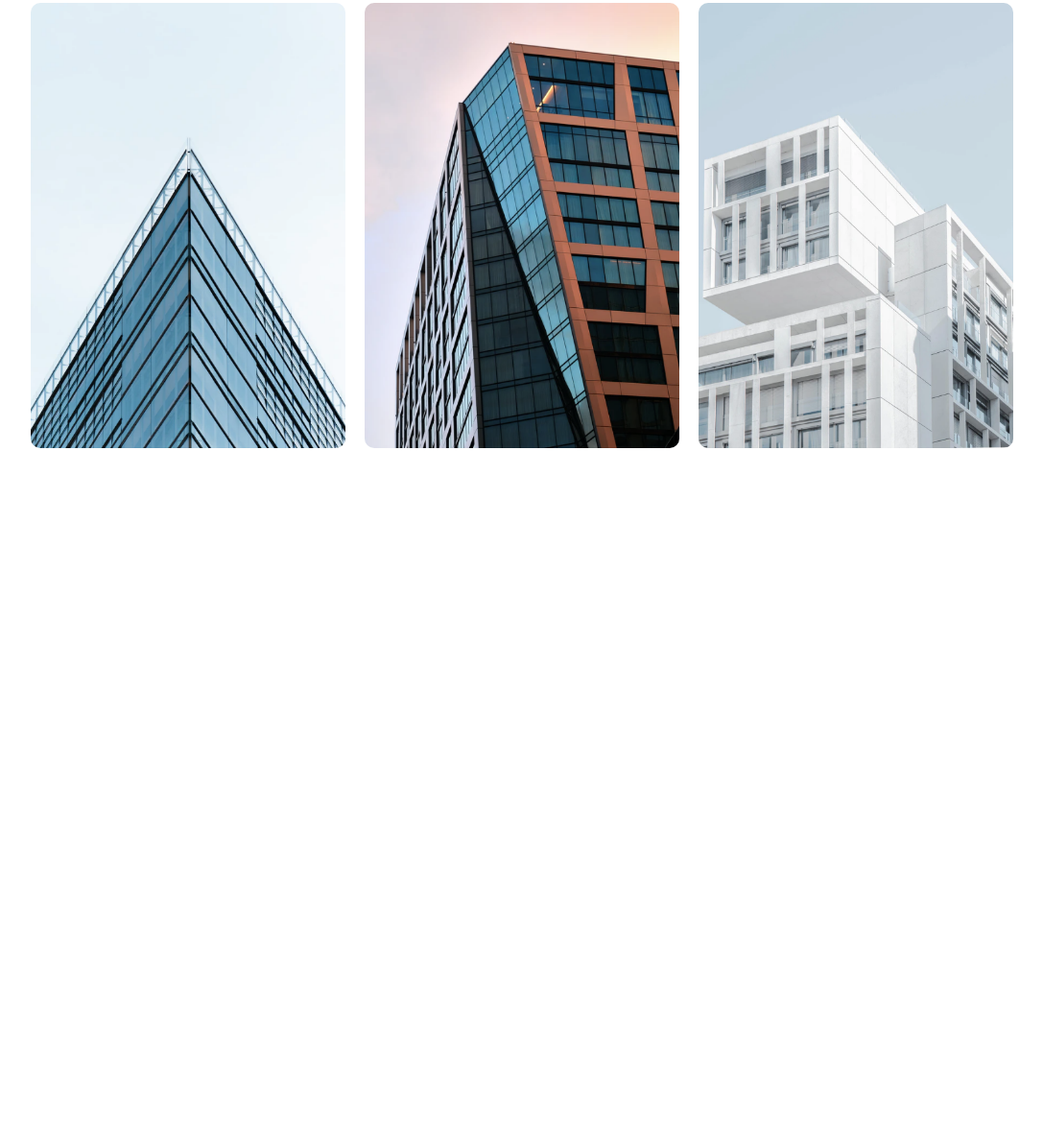
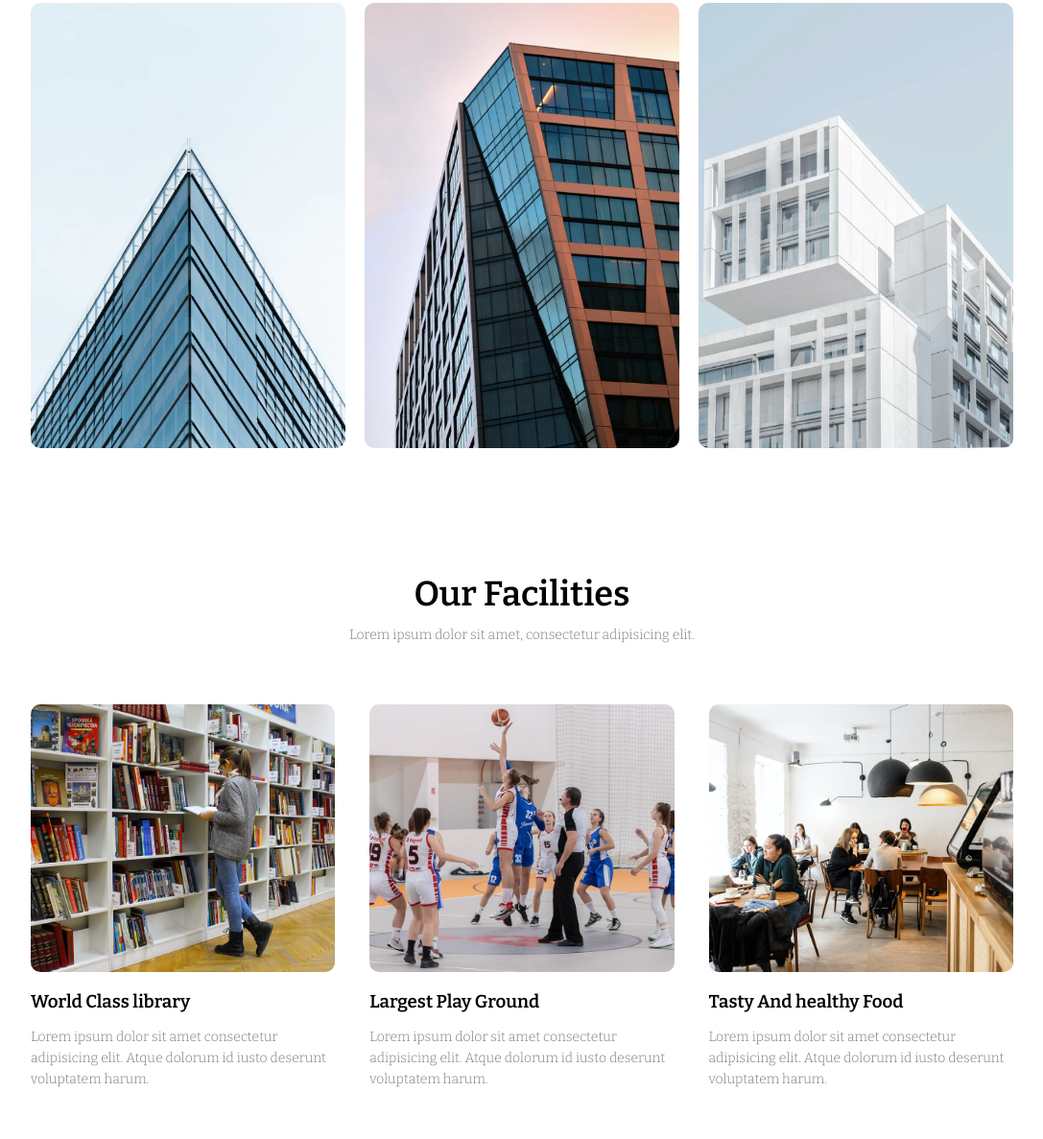
Before and after one commit to Solexy007/clawford-uni, a plain HTML site: page index.html in a window 1280 px wide. Shown: the part 1551-2738 px from the top of the page at 96% size, without its empty margins (96-1183 px from the left). Before the commit the page ends 2048 px from the top, so only its background shows below. Drawn offline with nearby package versions, Linux system fonts and the light colour scheme.

Commit message:
Added the facilities section

```diff
--- a/index.html
+++ b/index.html
@@ -81,6 +81,31 @@
         </div>
     </section>
 
+    <!-- ------ Facilities ------ -->
+
+    <section class="facilities">
+        <h1>Our Facilities</h1>
+        <p>Lorem ipsum dolor sit amet, consectetur adipisicing elit.</p>
+
+        <div class="row">
+            <div class="facilities-col">
+                <img src="images/library.png">
+                <h3>World Class library</h3>
+                <p>Lorem ipsum dolor sit amet consectetur adipisicing elit. Atque dolorum id iusto deserunt voluptatem harum.</p>
+            </div>
+            <div class="facilities-col">
+                <img src="images/basketball.png">
+                <h3>Largest Play Ground</h3>
+                <p>Lorem ipsum dolor sit amet consectetur adipisicing elit. Atque dolorum id iusto deserunt voluptatem harum.</p>
+            </div>
+            <div class="facilities-col">
+                <img src="images/cafeteria.png">
+                <h3>Tasty And healthy Food</h3>
+                <p>Lorem ipsum dolor sit amet consectetur adipisicing elit. Atque dolorum id iusto deserunt voluptatem harum.</p>
+            </div>
+        </div>
+    </section>
+
     <!-- ---------Javascript for toggle menu---------- -->
     <script>
         var navLinks = document.getElementById("navLinks");
--- a/style.css
+++ b/style.css
@@ -113,6 +113,9 @@ nav .fa{
     .nav-links ul{
         padding: 30px;
     }
+    html, body {
+        overflow-x: hidden;
+    }
 }
 
 /* ------ Course ------ */
@@ -159,6 +162,9 @@ h3{
 @media(max-width: 700px){
     .row{
         flex-direction: column;
+    }
+    html, body {
+        overflow-x: hidden;
     }
 }
 
@@ -209,3 +215,30 @@ h3{
     bottom: 49%;
     opacity: 1;
 }
+
+/* ------ facilities ------ */
+
+.facilities{
+    width: 80%;
+    margin: auto;
+    text-align: center;
+    padding-top: 100px;
+}
+.facilities-col{
+    flex-basis: 31%;
+    border-radius: 10px;
+    margin-bottom: 5%;
+    text-align: left;
+}
+.facilities-col img{
+    width: 100%;
+    border-radius: 10px;
+}
+.facilities-col p{
+    padding: 0;
+}
+.facilities-col h3{
+    margin-top: 16px;
+    margin-bottom: 15px;
+    text-align: left;
+}
```
